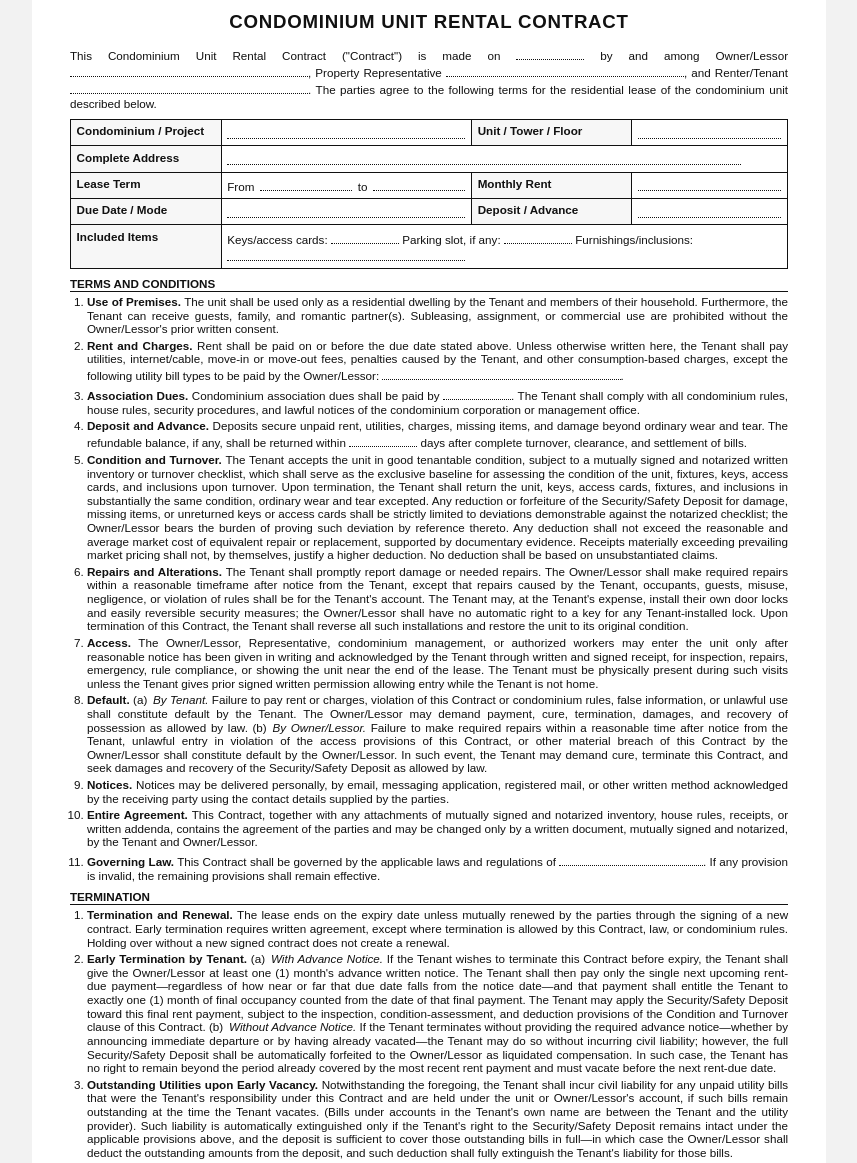
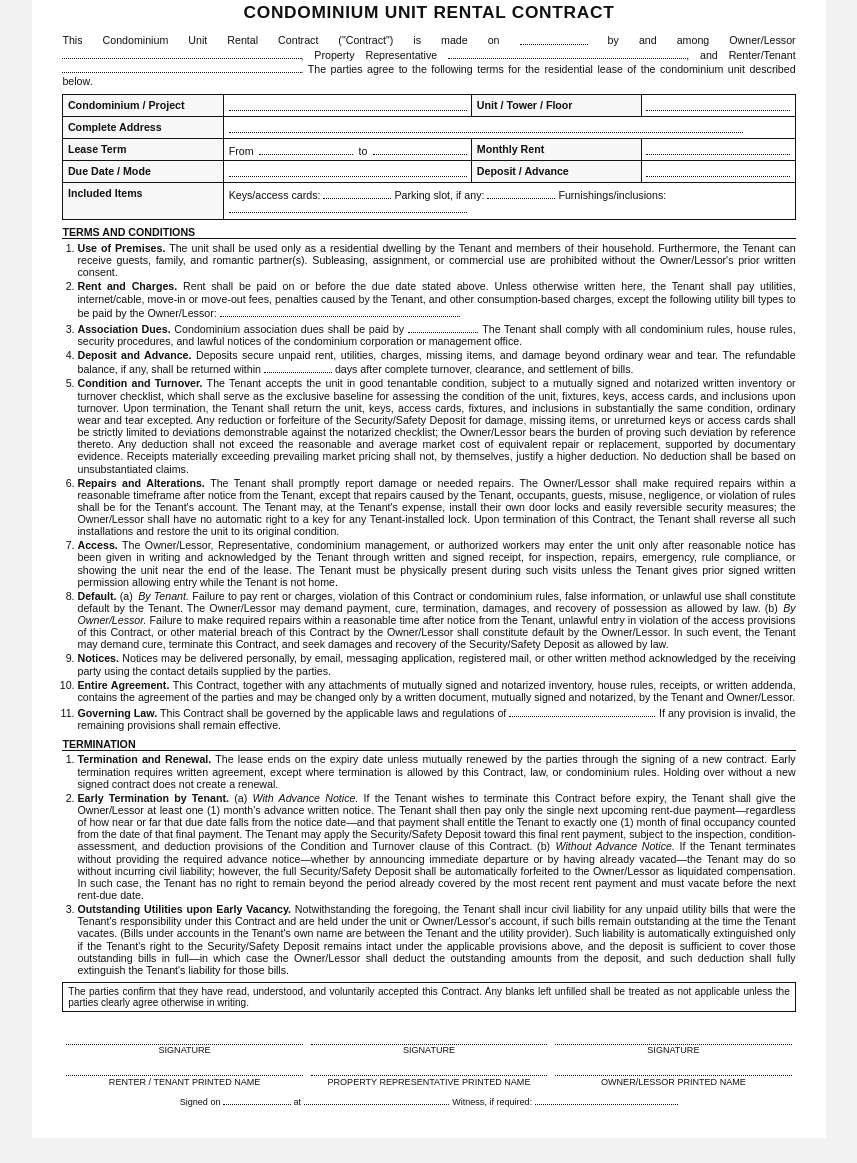
Before and after one commit to Barrixar/condominium-rental-contract, a plain HTML site: page condominium_unit_rental_contract.html in a window 1280 px wide. Shown: the part 27-1190 px from the top of the page, without its empty margins (211-1068 px from the left). After the commit the page ends 1165 px from the top, so only its background shows below. Drawn offline with Linux system fonts and the light colour scheme.

Commit message:
Adapt fit for spacing/A4 page size

```diff
--- a/condominium_unit_rental_contract.html
+++ b/condominium_unit_rental_contract.html
@@ -7,7 +7,7 @@
   <style>
     @page {
       size: A4;
-      margin: 7mm;
+      margin: 5mm;
     }
 
     * {
@@ -19,35 +19,35 @@
       background: #f2f2f2;
       color: #111;
       font-family: Arial, Helvetica, sans-serif;
-      font-size: 8.75pt;
-      line-height: 1.17;
+      font-size: 8pt;
+      line-height: 1.14;
     }
 
     .page {
       width: 210mm;
       min-height: 297mm;
       margin: 0 auto;
-      padding: 10mm;
+      padding: 8mm;
       background: #fff;
     }
 
     h1 {
-      margin: 0 0 3.5mm;
+      margin: 0 0 2.5mm;
       text-align: center;
-      font-size: 14pt;
+      font-size: 13pt;
       letter-spacing: 0.04em;
       text-transform: uppercase;
     }
 
     .intro {
-      margin: 0 0 2.3mm;
+      margin: 0 0 1.8mm;
       text-align: justify;
     }
 
     .field {
       display: inline-block;
       min-width: 32mm;
-      height: 3.8mm;
+      height: 3.2mm;
       border-bottom: 1px dotted #111;
       vertical-align: baseline;
     }
@@ -82,12 +82,12 @@
     }
 
     .details {
-      margin: 1.6mm 0 2.2mm;
+      margin: 1.3mm 0 1.8mm;
       border: 1px solid #111;
     }
 
     .details td {
-      padding: 1.1mm 1.5mm;
+      padding: 0.9mm 1.2mm;
       border: 1px solid #111;
       vertical-align: top;
     }
@@ -99,7 +99,7 @@
     }
 
     .section-title {
-      margin: 2.1mm 0 0.9mm;
+      margin: 1.7mm 0 0.7mm;
       font-weight: bold;
       text-transform: uppercase;
       border-bottom: 1px solid #111;
@@ -107,25 +107,25 @@
 
     ol {
       margin: 0;
-      padding-left: 4.5mm;
+      padding-left: 4mm;
     }
 
     li {
-      margin: 0 0 0.75mm;
+      margin: 0 0 0.5mm;
       text-align: justify;
     }
 
     .note {
-      margin: 2mm 0;
-      padding: 1.2mm 1.6mm;
+      margin: 1.5mm 0;
+      padding: 0.9mm 1.3mm;
       border: 1px solid #111;
-      font-size: 8pt;
-      line-height: 1.12;
+      font-size: 7.5pt;
+      line-height: 1.1;
       text-align: justify;
     }
 
     .signature-grid {
-      margin-top: 3.5mm;
+      margin-top: 2.5mm;
       table-layout: fixed;
     }
 
@@ -137,26 +137,26 @@
     }
 
     .sig-line {
-      height: 7.5mm;
+      height: 6mm;
       border-bottom: 1px dotted #111;
     }
 
     .printed-line {
-      height: 5mm;
-      margin-top: 1.3mm;
+      height: 4.2mm;
+      margin-top: 1.1mm;
       border-bottom: 1px dotted #111;
     }
 
     .sig-label {
-      margin-top: 0.7mm;
-      font-size: 7.2pt;
-      line-height: 1.08;
+      margin-top: 0.5mm;
+      font-size: 6.8pt;
+      line-height: 1.06;
       text-transform: uppercase;
     }
 
     .footer {
-      margin-top: 2mm;
-      font-size: 7.2pt;
+      margin-top: 1.5mm;
+      font-size: 6.8pt;
       text-align: center;
     }
 
```
